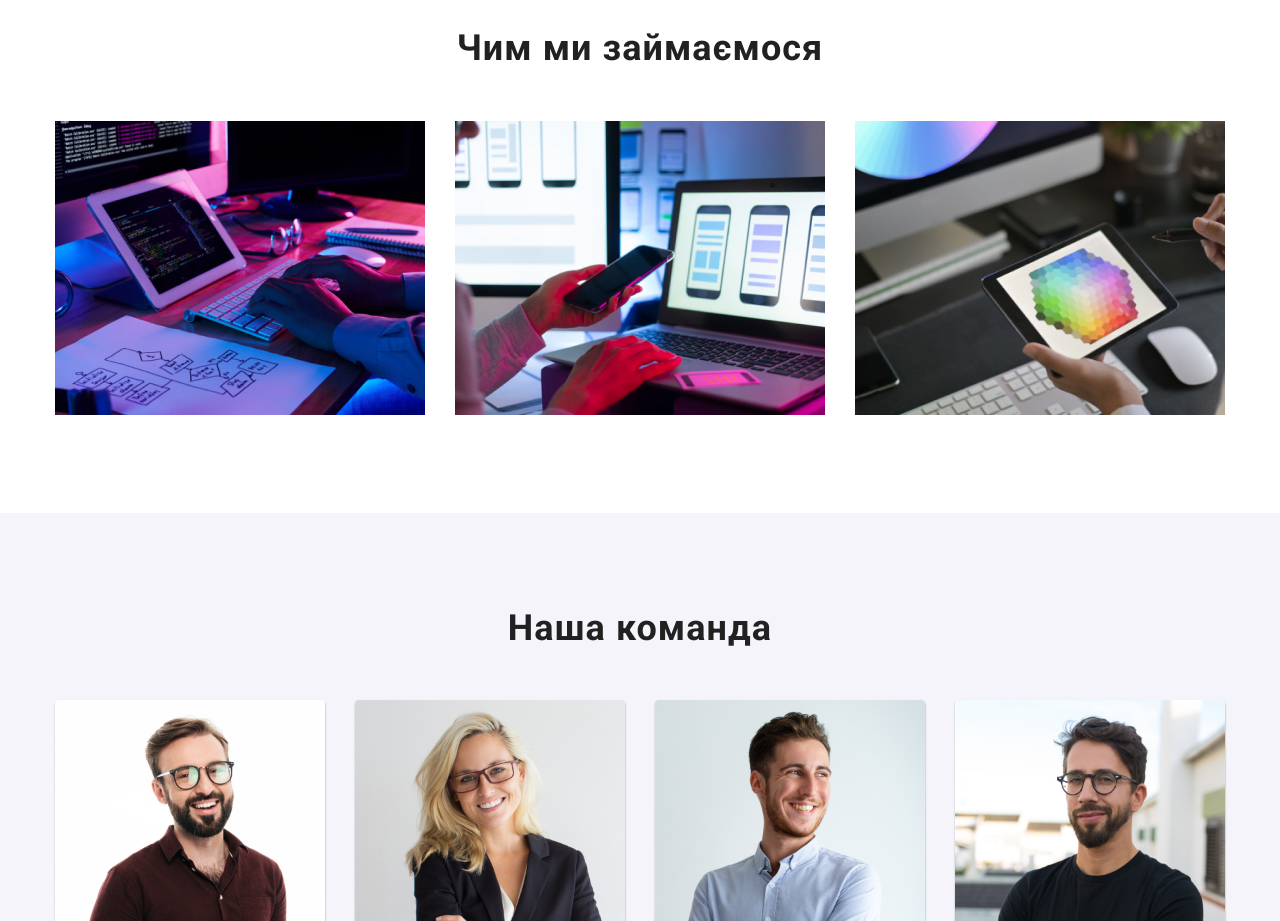
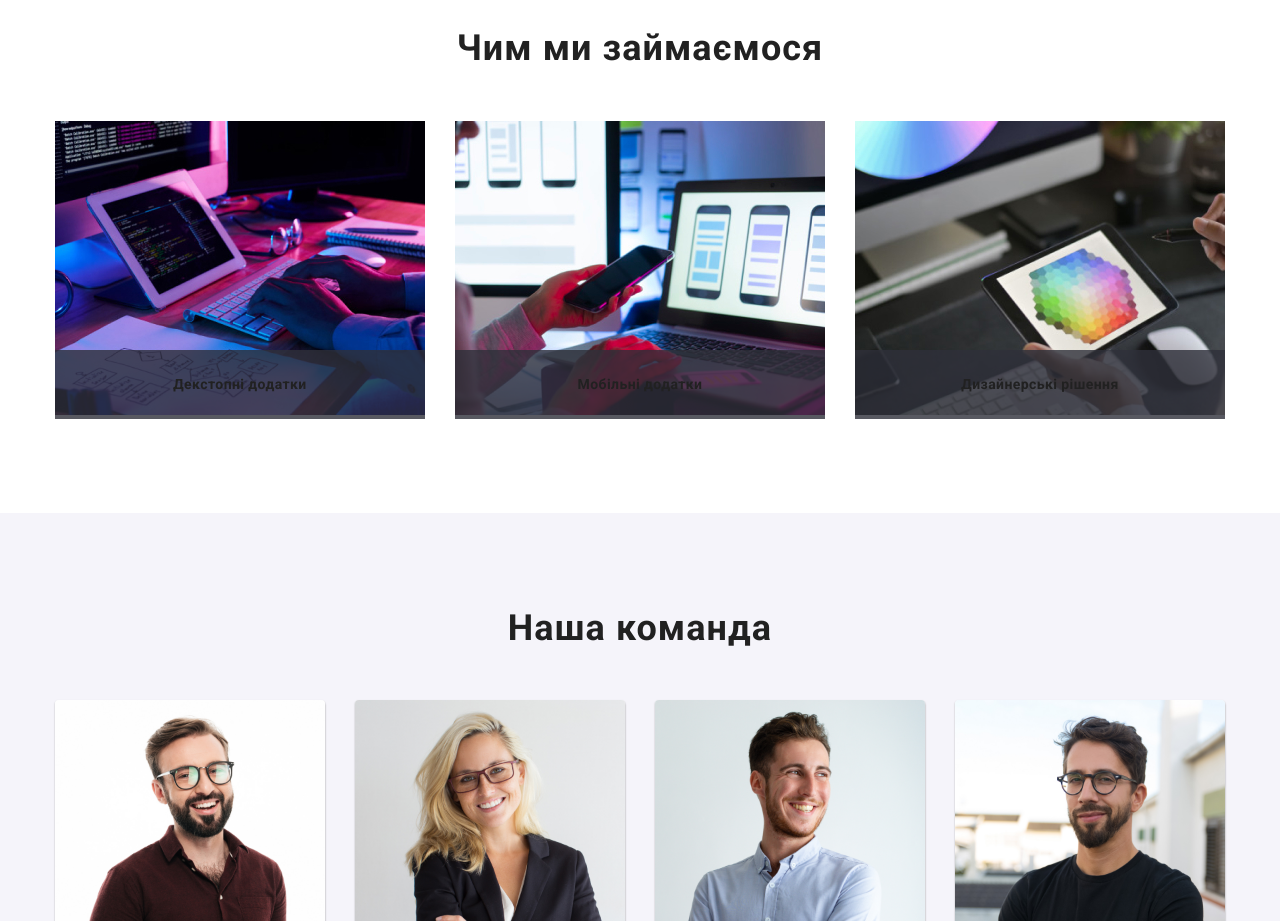
Before and after one commit to Loreks19/Mykolaychuk-Yaroslav-IPZ-32, a plain HTML site: page index.html in a window 1280 px wide. Shown: the part 1080-2001 px from the top of the page. Drawn offline with Linux system fonts and the light colour scheme; a script that the page names is missing.

Commit message:
lab5 start

```diff
--- a/css/style.css
+++ b/css/style.css
@@ -416,3 +416,23 @@ footer p{
     background-color:var(--primary-blue);
     color:var(--primary-white);
 }
+.overlay-text {
+    position: absolute;
+    bottom: 0;
+    width: 100%;
+    padding-top: 27px;
+    padding-bottom: 27px;
+    background-color: rgba(47, 48, 58, .8);
+
+}
+.overlay-text p{
+    font-family: 'Roboto';
+    font-weight: 700;
+    font-size:14px;
+    letter-spacing: 0.03em;
+    text-align: center;
+    line-height: 1.1;
+}
+.container {
+    position: relative;
+}
--- a/index.html
+++ b/index.html
@@ -3,7 +3,6 @@
 <head>
     <meta charset="UTF-8">
     <meta name="viewport" content="width=device-width, initial-scale=1.0">
-
     <link rel="stylesheet" href="./css/style.css">
     <link rel="stylesheet" href="./css/modern-normalize.css">
     <link rel="preconnect" href="https://fonts.googleapis.com">
@@ -20,9 +19,9 @@
     <div class="logo"><a href="index.html">Web <span>Studio</span></a></div>
     <nav class="menu">
         <ul>
-            <li><a href="index.html">Студія</a></li>
-            <li><a href="portfolio.html">Портфоліо</a></li>
-            <li><a href="#">Контакти</a></li>
+            <li><a class="nav-link hover-link" href="index.html">Студія</a></li>
+            <li><a class="nav-link hover-link" href="portfolio.html">Портфоліо</a></li>
+            <li><a class="nav-link hover-link" href="#">Контакти</a></li>
         </ul>
     </nav>
     <div class="contact">
@@ -100,12 +99,21 @@
         <div class="photo">
             <div class="container">
                 <img src="./images/box_1.jpg" width="370" height="294" alt="Фото">
+                <div class="overlay-text">
+                    <p>Декстопні додатки</p>
+                </div>
             </div>
             <div class="container">
                 <img src="./images/box_2.jpg" width="370" height="294" alt="Фото">
+                <div class="overlay-text">
+                    <p>Мобільні додатки</p>
+                </div>
             </div>
             <div class="container">
                 <img src="./images/box_3.jpg" width="370" height="294" alt="Фото">
+                <div class="overlay-text">
+                    <p>Дизайнерські рішення</p>
+                </div>
             </div>
         </div>
         </div>
```
